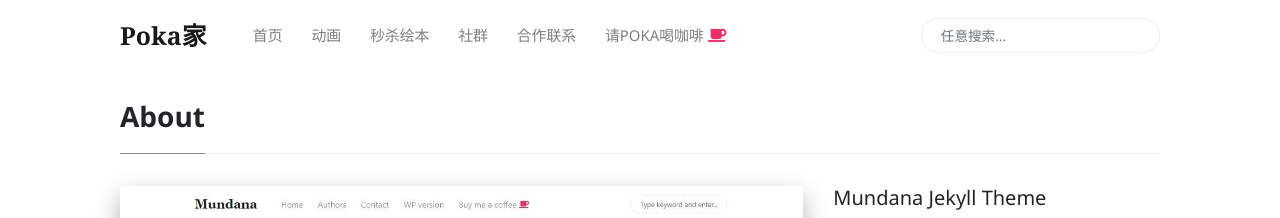
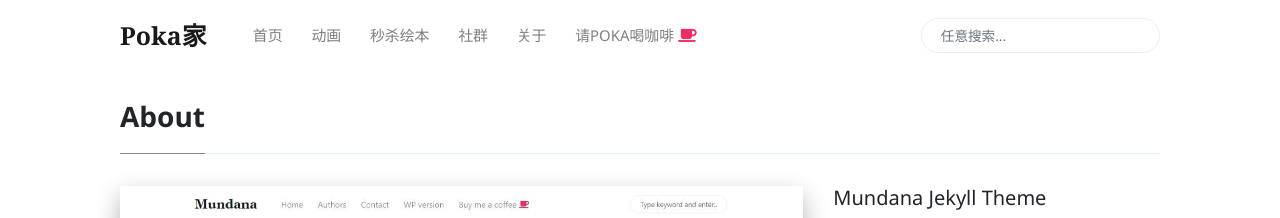
Before and after one commit to funkidsvip/poka.github.io, a Jekyll site: the page built from _pages/about.md, in a window 1280 px wide. Shown: the top 218 px of the page. Built offline with Jekyll 4.4.1, drawn with Linux system fonts in a browser that asks for light colours; nearby versions of some CDN libraries; comment, search, counter and statistics services are not loaded.

Commit message:
Update menu-header.html

```diff
--- a/_includes/menu-header.html
+++ b/_includes/menu-header.html
@@ -12,8 +12,9 @@
 <li class="nav-item">
     <a target="_blank" class="nav-link" href="https://www.wowthemes.net/themes/mundana-ghost/">社群</a>
 </li>
+
 <li class="nav-item">
-    <a class="nav-link" href="{{site.baseurl}}/contact.html">合作联系</a>
+    <a class="nav-link" href="{{site.baseurl}}/authors-list.html">关于</a>
 </li>
 <li class="nav-item">
     <a target="_blank" class="nav-link" href="https://www.wowthemes.net/donate/">请POKA喝咖啡 <i
```
